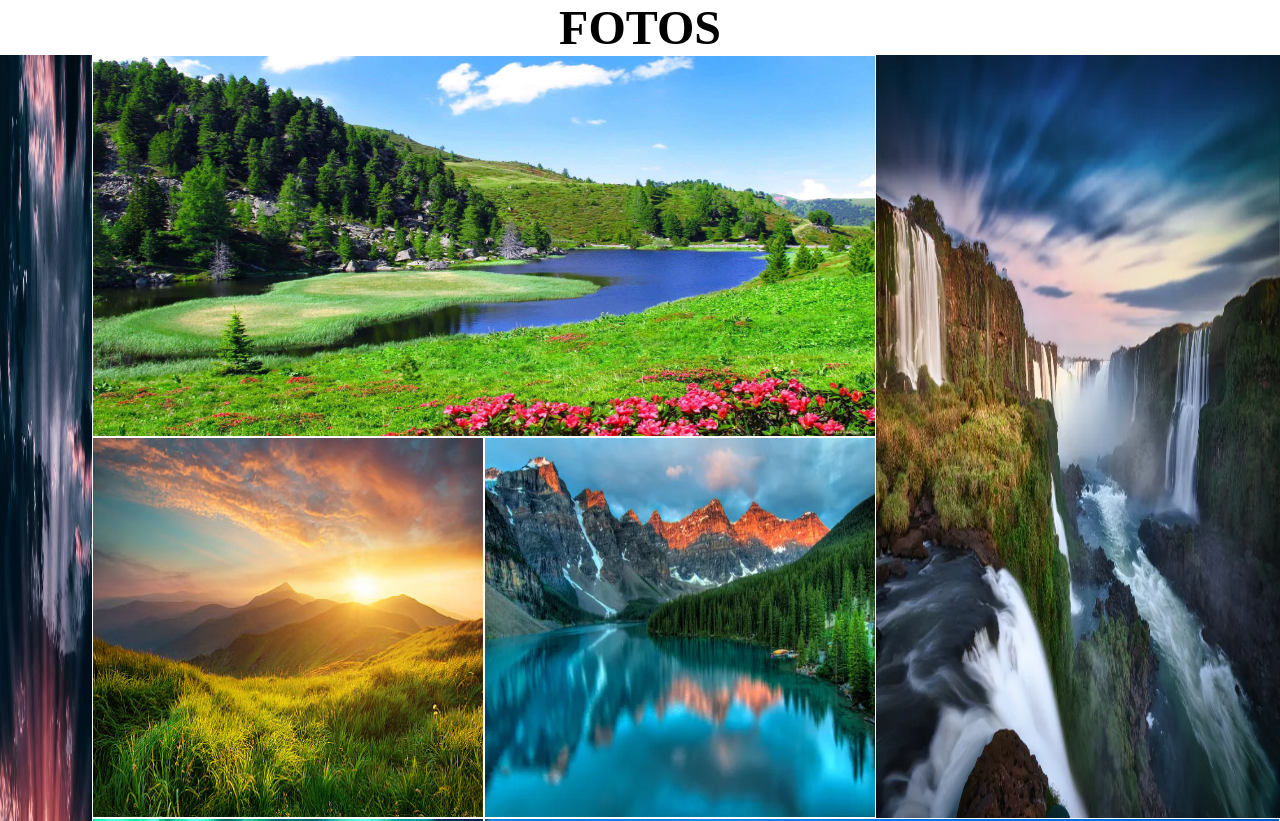
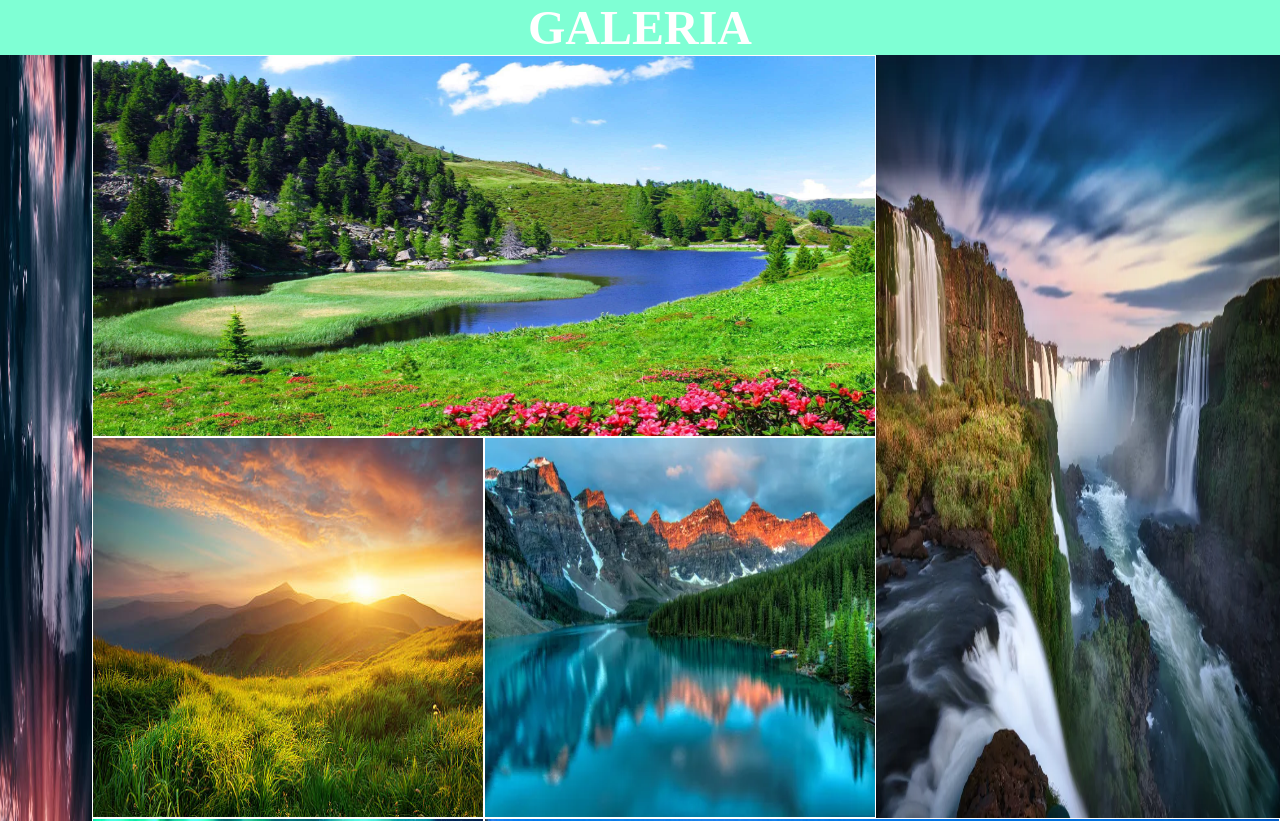
Before and after one commit to DavidLucas1122/Galeria-Flex, a plain HTML site: page index.html in a window 1280 px wide. Shown: the top 821 px of the page. Drawn offline with Linux system fonts and the light colour scheme.

Commit message:
Preview Adicionada

```diff
--- a/index.html
+++ b/index.html
@@ -8,7 +8,7 @@
 </head>
 <body>
     <header>
-        <h1>FOTOS</h1>
+        <h1>GALERIA</h1>
     </header>
 
     <main>
--- a/style.css
+++ b/style.css
@@ -101,6 +101,8 @@ header{
     display: flex;
     justify-content: center;
     align-items: center;
+    background-color: aquamarine;
+    color: white;
 }
 
 main{
@@ -115,4 +117,6 @@ footer{
     display: flex;
     justify-content: center;
     align-items: center;
+    background-color: aquamarine;
+    color: white;
 }
```
Also changed, not shown: 1 other file.
